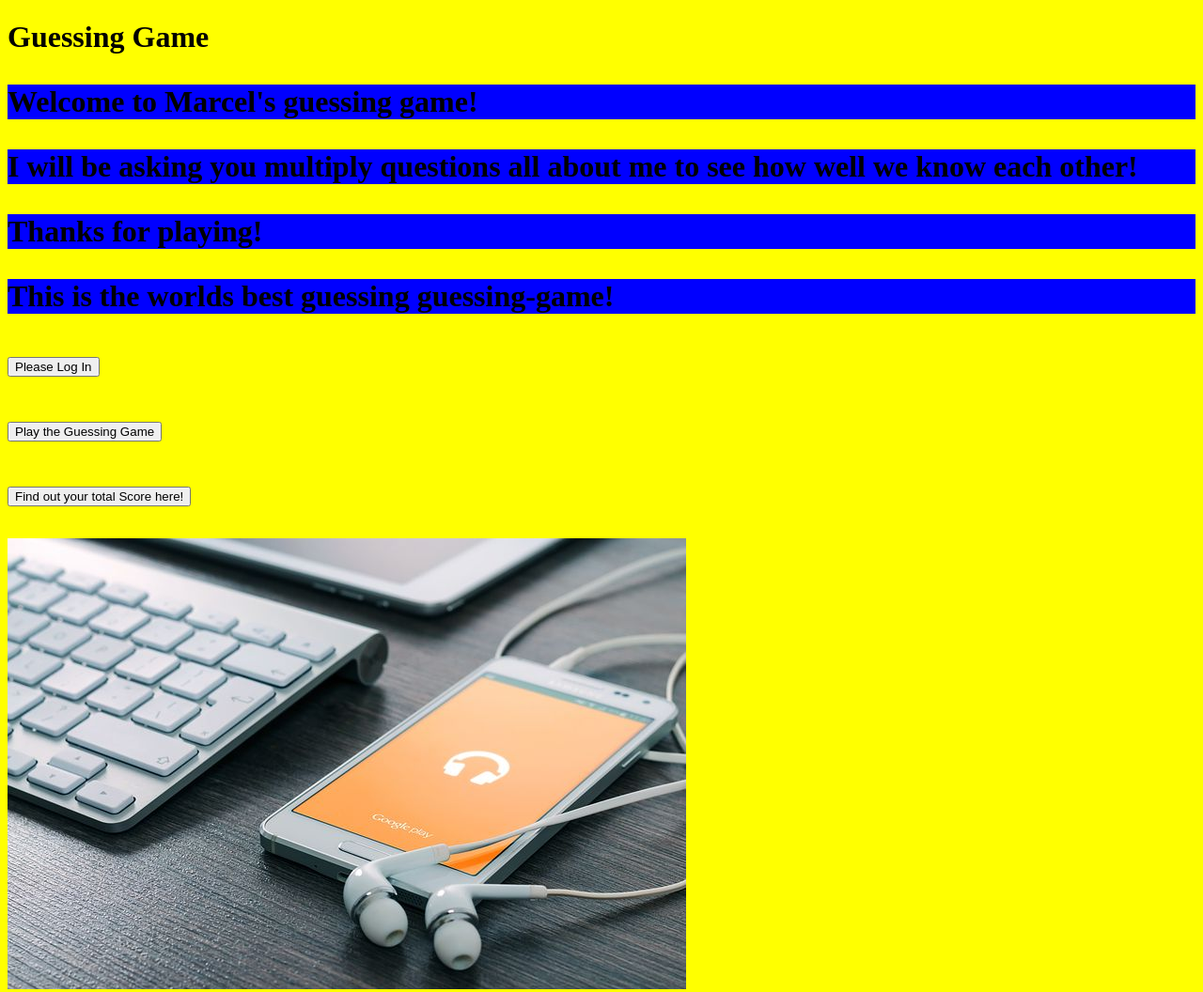
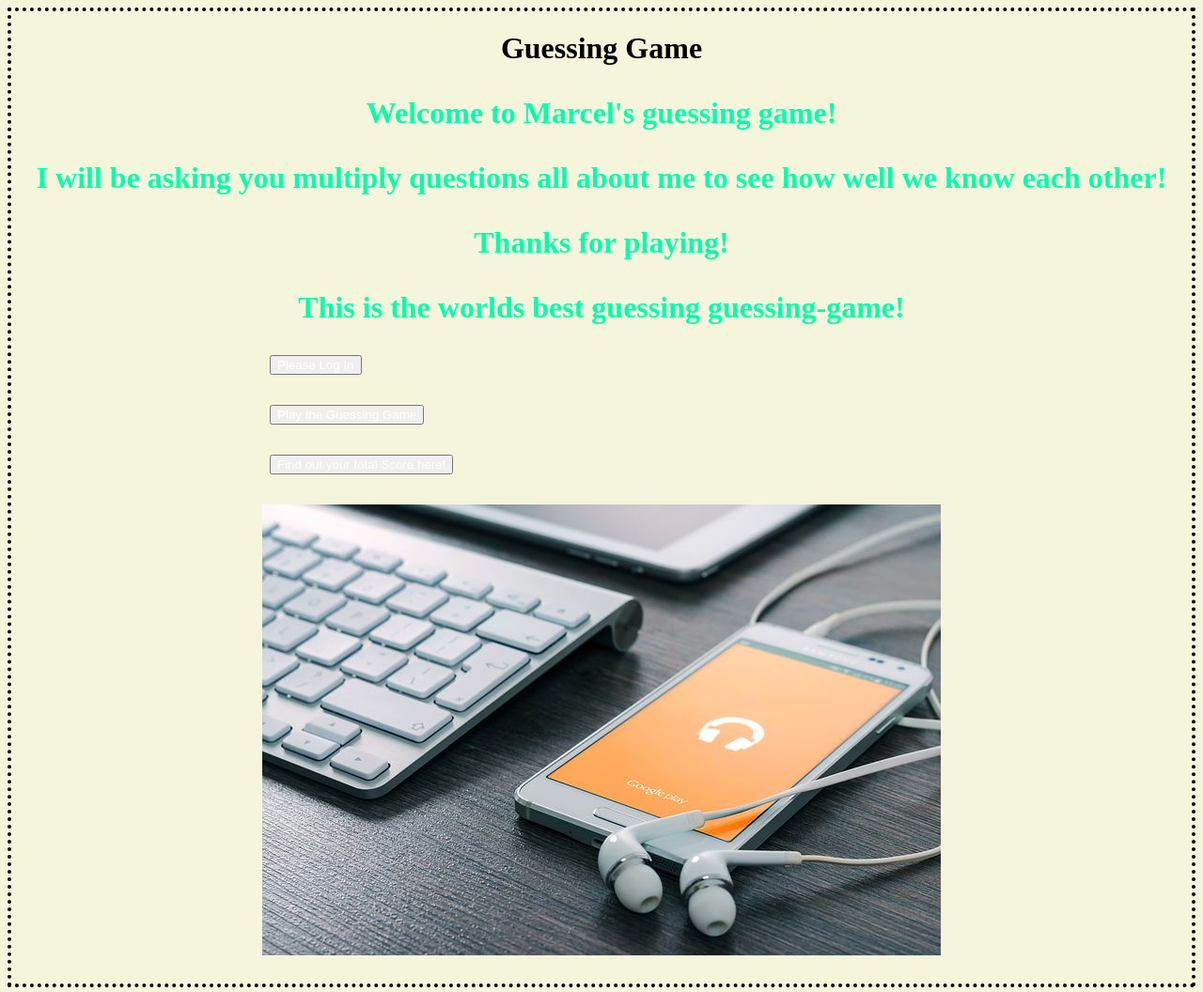
Before and after one commit to Marcelw25/guessing-game, a plain HTML site: page index.html in a window 1280 px wide. Shown: the whole page at 94% size. Drawn offline with Linux system fonts and the light colour scheme.

Commit message:
some added css and images to my page not the best but not as plain anymore

```diff
--- a/game.css
+++ b/game.css
@@ -1,6 +1,19 @@
 p{
-  background-color: blue;
+  text-align:center;
+  color: #00FFAA
 }
 body{
-background-color: yellow;
+background-color: beige;
+border: 4px dotted;
 }
+h1{
+  text-align: center;
+}
+h2{
+  text-align: center;
+}
+button{
+  display: block;
+  margin-left: 275px;
+  color: white;
+}
```
